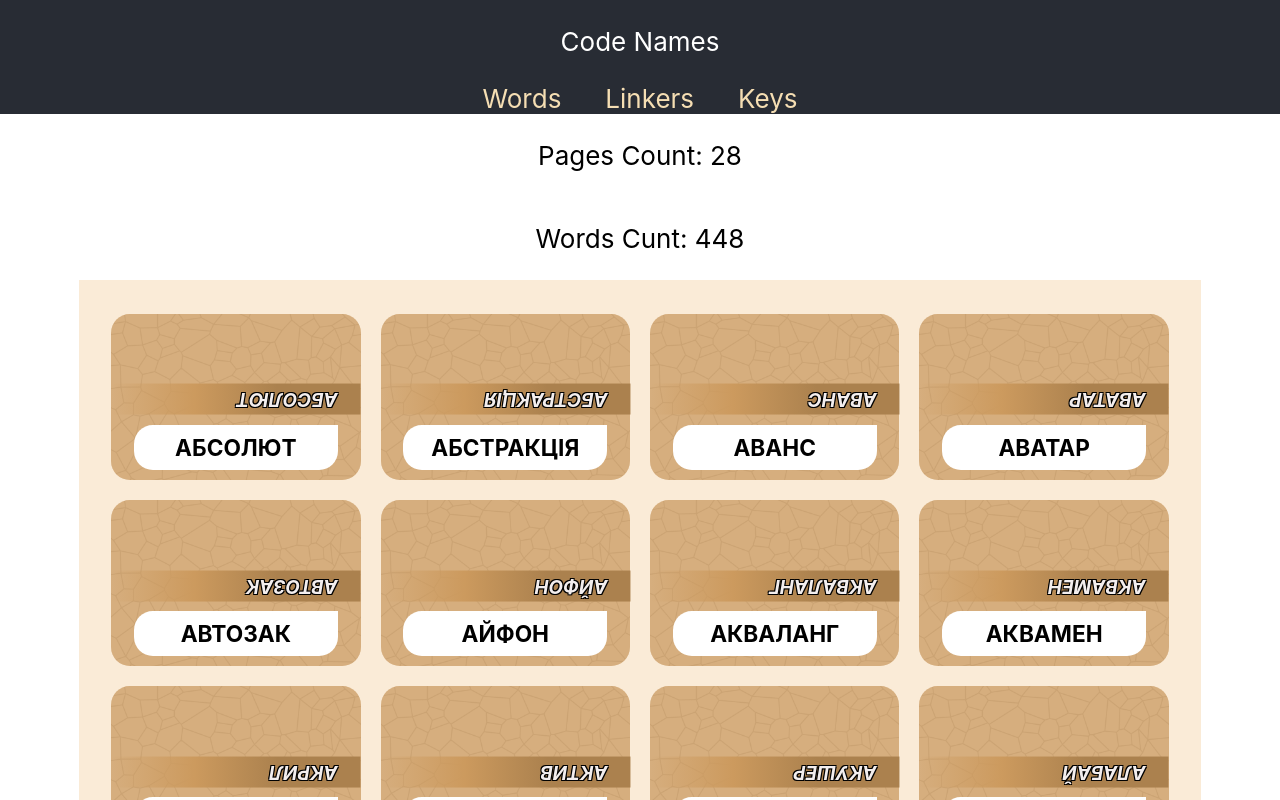
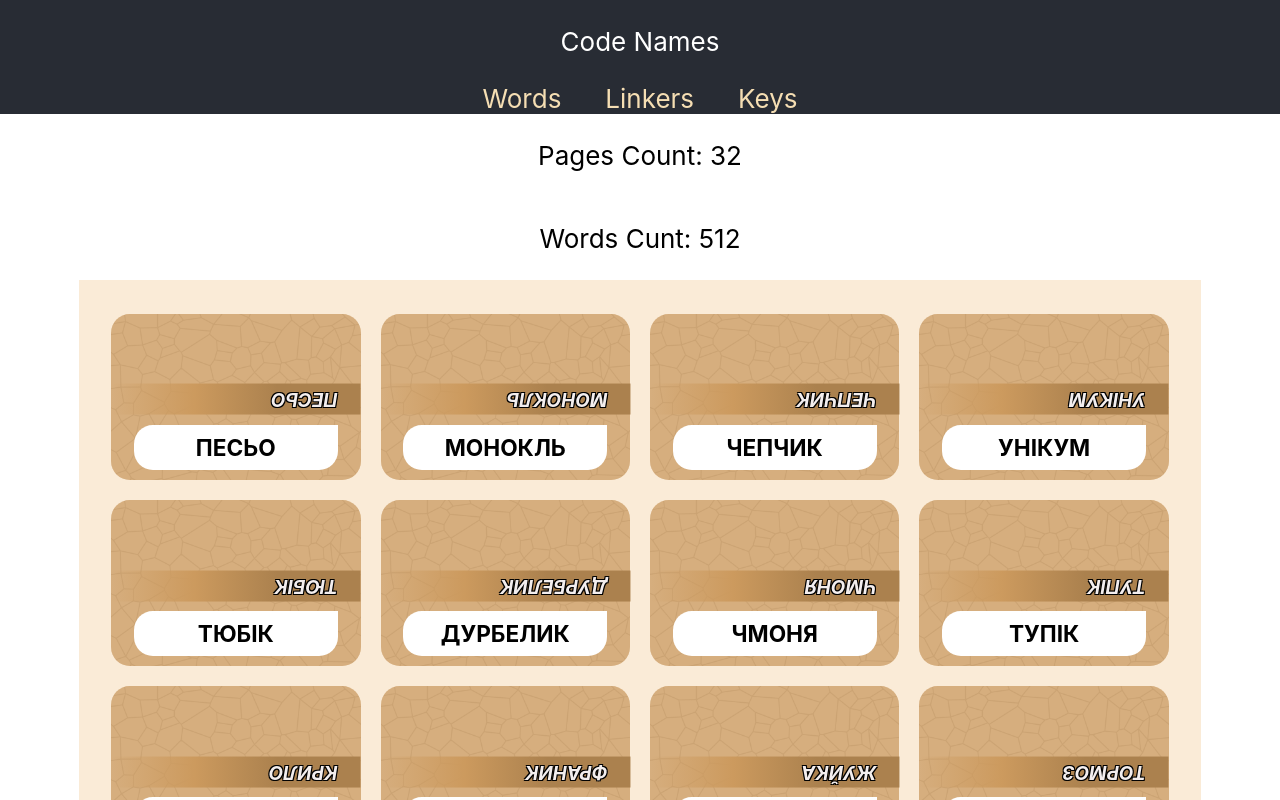
Before and after one commit to DonJuan-DeMarco/codenames2, a React (Create React App) app: page / in a window 1280 px wide. Shown: the top 800 px of the page. Built offline with nearby package versions, Linux system fonts and the light colour scheme; the HTML template or start-up script is replaced by a standard one.

Commit message:
added words

```diff
--- a/src/words.js
+++ b/src/words.js
@@ -469,14 +469,78 @@ const word_set = new Set([
 	'отрута',
 	'токсин',
 	'перець',
+	'кукурудза',
+	'фіаско',
+	'патрісія',
+	'аладін',
+	'осад',
+	'ваніль',
+	'кристал',
+	'душа',
+	'безкінечність',
+	'мольфар',
+	'лаванда',
+	'габелла',
+	'кариби',
+	'джомолунгма',
+	'каньйон',
+	'міссісіпі',
+	'в’єтнам',
+	'спліт',
+	'гітлер',
+	'діоген',
+	'японія',
+	'ліхтенштейн',
+	'феодал',
+	'самурай',
+	'харакірі',
+	'чилі',
+	'трдло',
+	'льорнета',
+	'біціглі',
+	'халапеньйо',
+	'фондан',
+	'хамоміла',
+	'хамон',
+	'синдром',
+	'карлсон',
+	'раґнарок',
+	'фантазер',
+	'квас',
+	'клас',
+	'коломойський',
+	'ібіс',
+	'казино',
+	'кіндер',
+	'горностай',
+	'джоконда',
+	'венера',
+	'снід',
+	'перун',
+	'аполлон',
+	'арей',
+	'білобог',
+	'волос',
+	'рюрик',
+	'січ',
+	'леприкон',
+	'ганнібал',
+	'кунібал',
+	'апостол',
+	'піп',
+	'діоніс',
+	'карма',
+	'чакра',
+	'ельф',
+	'валеолог',
 ]);
 
 // TODO ВОЛОСПАД,
 
 let words = [...word_set];
-words = Array.from(words).sort((a, b) => b - a);
-console.log('====================================');
-console.log(words.sort());
+// words = Array.from(words).sort((a, b) => b - a);
+// console.log('====================================');
+// console.log(words.sort());
 console.log('====================================');
 const word_list = words.sort((a, b) => a - b);
 export default word_list;
```
